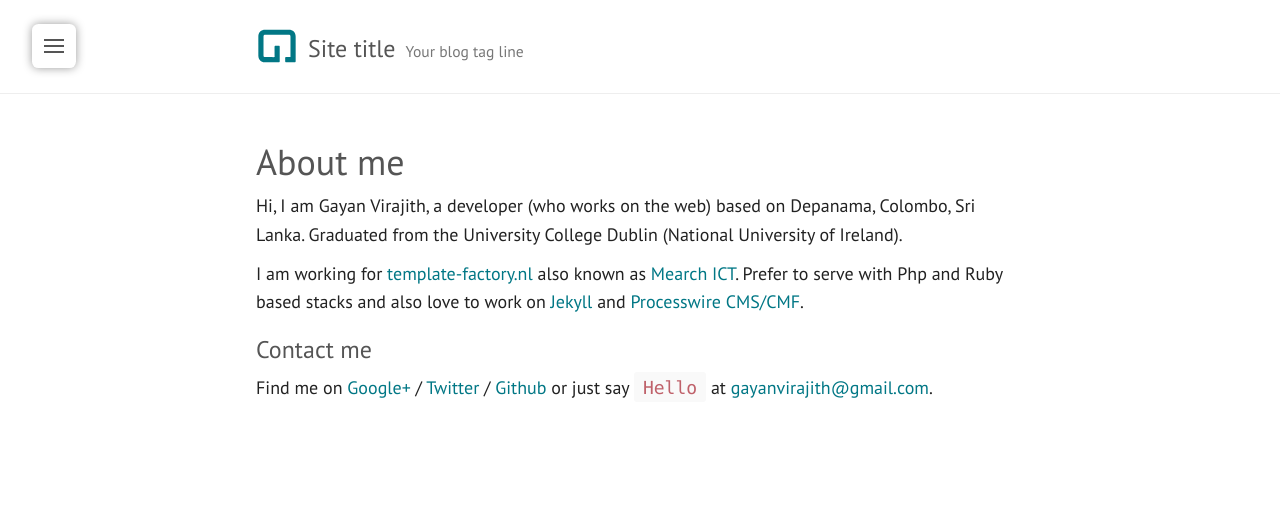
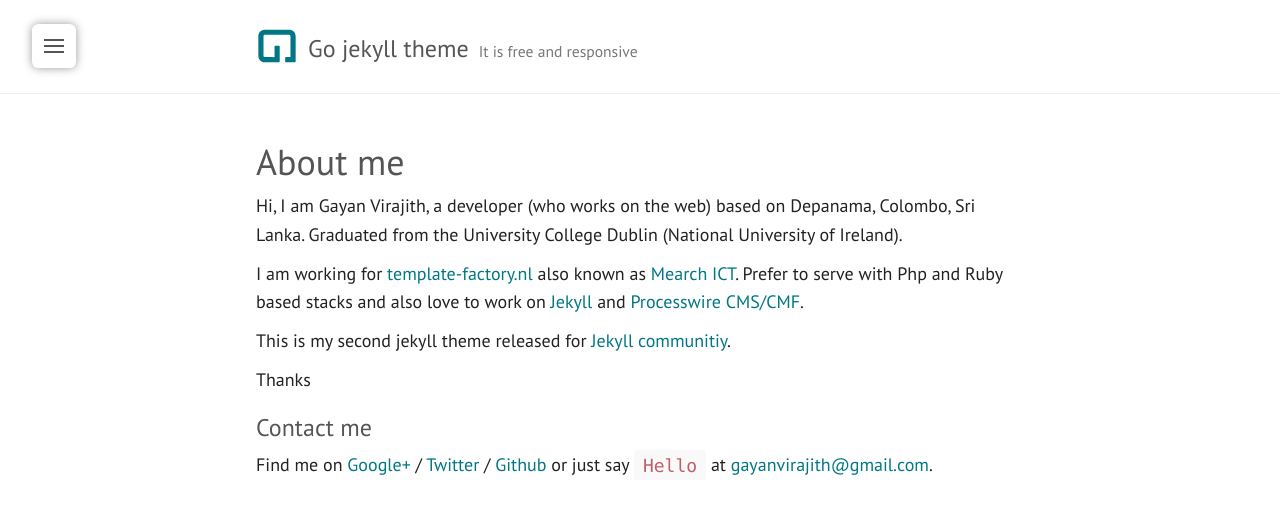
Before and after one commit to gayanvirajith/go, a Jekyll site: the page built from about.md, in a window 1280 px wide. Shown: the top 514 px of the page. Built offline with Jekyll 4.4.1, drawn with Linux system fonts in a browser that asks for light colours.

Commit message:
Change site title, tag_line on _config.yml. Also the about page.

```diff
--- a/_config-dev.yml
+++ b/_config-dev.yml
@@ -3,8 +3,3 @@
 
 # Site live URL
 url: http://localhost:4000 # the base hostname & protocol for your site
-
-# Go theme based configuration. Please change accordingly.
-go:
-  title: Gayan Virajith
-  tag_line:
--- a/_config.yml
+++ b/_config.yml
@@ -9,8 +9,8 @@
 
 # Go theme based configuration. Please change accordingly.
 go:
-  title: Site title
-  tag_line: Your blog tag line
+  title: Go jekyll theme
+  tag_line: It is free and responsive
   meta_description: > # this means to ignore newlines until "author:"
    Write an awesome description for your new site here. You can edit this
    line in _config.yml. It will appear in your document head meta (for
--- a/about.md
+++ b/about.md
@@ -11,6 +11,10 @@
 I am working for [template-factory.nl][tf] also known as [Mearch ICT][m].
 Prefer to serve with Php and Ruby based stacks and also love to work
 on [Jekyll][jekyll] and [Processwire CMS/CMF][pw].
+
+This is my second jekyll theme released for [Jekyll communitiy][jekyll].
+
+Thanks
 
 ### Contact me
 
```
